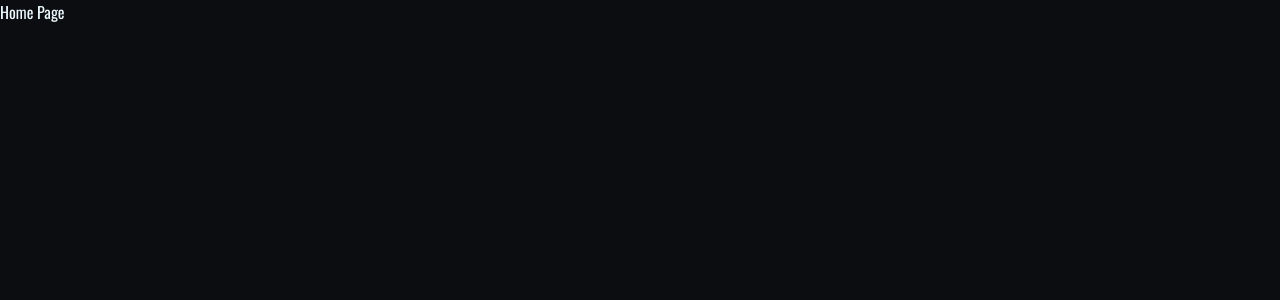
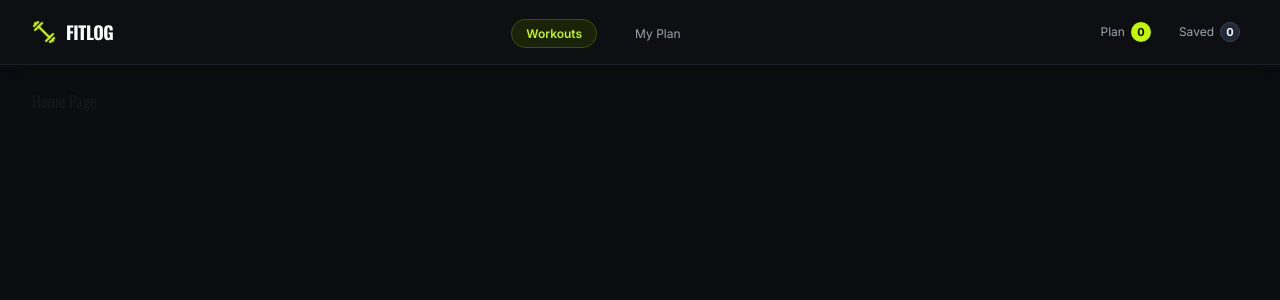
Before and after one commit to sakiburdev/B14-A6-Fit-Log, a Next.js app: page / in a window 1280 px wide. Shown: the top 300 px of the page. Built offline with nearby package versions, Linux system fonts and the light colour scheme.

Commit message:
Add navbar and plan context

```diff
--- a/src/app/layout.js
+++ b/src/app/layout.jsx
@@ -1,6 +1,7 @@
 import "./globals.css";
 import { Oswald, Inter } from "next/font/google";
-
+import Navbar from "@/components/shared/Navbar";
+import { PlanProvider } from "@/context/PlanContext";
 
 const oswald = Oswald({
   variable: "--font-oswald",
@@ -23,11 +24,21 @@ export default function RootLayout({ children }) {
   return (
     <html
       lang="en"
-      data-theme="dark"
       className={`${oswald.variable} ${inter.variable} h-full antialiased`}
     >
-      <body className="font-sans min-h-full flex flex-col bg-[#0C0D10] ">
-        {children}
+
+      <body className="font-sans min-h-full flex flex-col bg-[#0C0D10]">
+
+        <PlanProvider>
+          {/* Global Navbar */}
+          <Navbar />
+
+          {/* Main Content */}
+          <main className="flex-1 container mx-auto px-4 sm:px-6 lg:px-8 py-6">
+            {children}
+          </main>
+        </PlanProvider>
+
       </body>
     </html>
   );
--- /dev/null
+++ b/src/components/shared/Navbar.jsx
@@ -0,0 +1,98 @@
+"use client";
+
+import Link from "next/link";
+import Image from "next/image";
+import { useEffect, useState } from "react";
+import { usePathname } from "next/navigation";
+import { usePlan } from "@/context/PlanContext";
+import logoImg from "@/assets/logo.png";
+
+const Navbar = () => {
+  const pathname = usePathname();
+  const context = usePlan();
+  const [isMounted, setIsMounted] = useState(false);
+
+  useEffect(() => {
+    setIsMounted(true);
+  }, []);
+
+  const todayPlan = context?.todayPlan || [];
+  const savedPlan = context?.savedPlan || [];
+
+  const isWorkoutsActive = pathname === "/";
+  const isMyPlanActive = pathname === "/my-plan";
+
+  return (
+    <header className="bg-[#0D0F12] border-b border-[#1C1F26] shadow-xl sticky top-0 z-50">
+      <div className="container mx-auto px-4 sm:px-6 lg:px-8 h-16 flex items-center justify-between">
+        {/* Left side: Logo */}
+        <Link href="/" className="flex items-center gap-2.5 group">
+          <Image
+            src={logoImg}
+            alt="Fit-log Logo"
+            width={24}
+            height={24}
+            className="w-6 h-6 object-contain"
+          />
+          <span className="font-sans font-black text-white text-[18px] tracking-tight group-hover:text-[#C2F800] transition-colors">
+            FITLOG
+          </span>
+        </Link>
+
+        {/* Navigation Links */}
+        <ul className="flex items-center gap-2 sm:gap-6 font-inter">
+          <li>
+            <Link
+              href="/"
+              className={`text-[12px] px-3.5 py-1.5 rounded-full transition-all duration-200 ${
+                isWorkoutsActive
+                  ? "font-semibold text-[#C2F800] bg-[#1A2208] border border-[#C2F800]/20"
+                  : "font-normal text-[#9CA3AF] hover:text-white hover:bg-[#111317]"
+              }`}
+            >
+              Workouts
+            </Link>
+          </li>
+
+          <li>
+            <Link
+              href="/my-plan"
+              className={`text-[12px] px-3.5 py-1.5 rounded-full transition-all duration-200 ${
+                isMyPlanActive
+                  ? "font-semibold text-[#C2F800] bg-[#1A2208] border border-[#C2F800]/20"
+                  : "font-normal text-[#9CA3AF] hover:text-white hover:bg-[#111317]"
+              }`}
+            >
+              My Plan
+            </Link>
+          </li>
+        </ul>
+
+        {/* Right side Badges */}
+        <div className="flex items-center gap-1 sm:gap-3 text-[12px] font-inter">
+          <Link
+            href="/my-plan"
+            className="flex items-center gap-1.5 text-[#9CA3AF] hover:text-white transition-colors cursor-pointer py-1 px-2 rounded-md hover:bg-[#111317]"
+          >
+            <span>Plan</span>
+            <span className="w-5 h-5 rounded-full bg-[#C2F800] text-black font-bold text-[11px] flex items-center justify-center">
+              {isMounted ? todayPlan.length : 0}
+            </span>
+          </Link>
+
+          <Link
+            href="/my-plan"
+            className="flex items-center gap-1.5 text-[#9CA3AF] hover:text-white transition-colors cursor-pointer py-1 px-2 rounded-md hover:bg-[#111317]"
+          >
+            <span>Saved</span>
+            <span className="w-5 h-5 rounded-full bg-[#1F2937] text-white font-bold text-[11px] flex items-center justify-center border border-[#374151]">
+              {isMounted ? savedPlan.length : 0}
+            </span>
+          </Link>
+        </div>
+      </div>
+    </header>
+  );
+};
+
+export default Navbar;
--- /dev/null
+++ b/src/context/PlanContext.jsx
@@ -0,0 +1,73 @@
+"use client";
+
+import { createContext, useContext, useState, useEffect } from "react";
+
+const PlanContext = createContext({
+  todayPlan: [],
+  savedPlan: [],
+  addToTodayPlan: () => {},
+  addToSaved: () => {},
+  removeFromTodayPlan: () => {},
+  removeFromSaved: () => {},
+});
+
+export function PlanProvider({ children }) {
+  const [todayPlan, setTodayPlan] = useState([]);
+  const [savedPlan, setSavedPlan] = useState([]);
+
+  // LocalStorage data load
+  useEffect(() => {
+    const localToday = localStorage.getItem("fitlog_todayPlan");
+    const localSaved = localStorage.getItem("fitlog_savedPlan");
+
+    if (localToday) setTodayPlan(JSON.parse(localToday));
+    if (localSaved) setSavedPlan(JSON.parse(localSaved));
+  }, []);
+
+  // LocalStorage data saved
+  const addToTodayPlan = (workout) => {
+    if (!todayPlan.find((item) => item.id === workout.id)) {
+      const updated = [...todayPlan, workout];
+      setTodayPlan(updated);
+      localStorage.setItem("fitlog_todayPlan", JSON.stringify(updated));
+    }
+  };
+
+  const removeFromTodayPlan = (id) => {
+    const updated = todayPlan.filter((item) => item.id !== id);
+    setTodayPlan(updated);
+    localStorage.setItem("fitlog_todayPlan", JSON.stringify(updated));
+  };
+
+  // LocalStorage data saved
+  const addToSaved = (workout) => {
+    if (!savedPlan.find((item) => item.id === workout.id)) {
+      const updated = [...savedPlan, workout];
+      setSavedPlan(updated);
+      localStorage.setItem("fitlog_savedPlan", JSON.stringify(updated));
+    }
+  };
+
+  const removeFromSaved = (id) => {
+    const updated = savedPlan.filter((item) => item.id !== id);
+    setSavedPlan(updated);
+    localStorage.setItem("fitlog_savedPlan", JSON.stringify(updated));
+  };
+
+  return (
+    <PlanContext.Provider
+      value={{
+        todayPlan,
+        savedPlan,
+        addToTodayPlan,
+        addToSaved,
+        removeFromTodayPlan,
+        removeFromSaved,
+      }}
+    >
+      {children}
+    </PlanContext.Provider>
+  );
+}
+
+export const usePlan = () => useContext(PlanContext);
```
Also changed, not shown: src/app/page.jsx (renamed from src/app/page.js).
